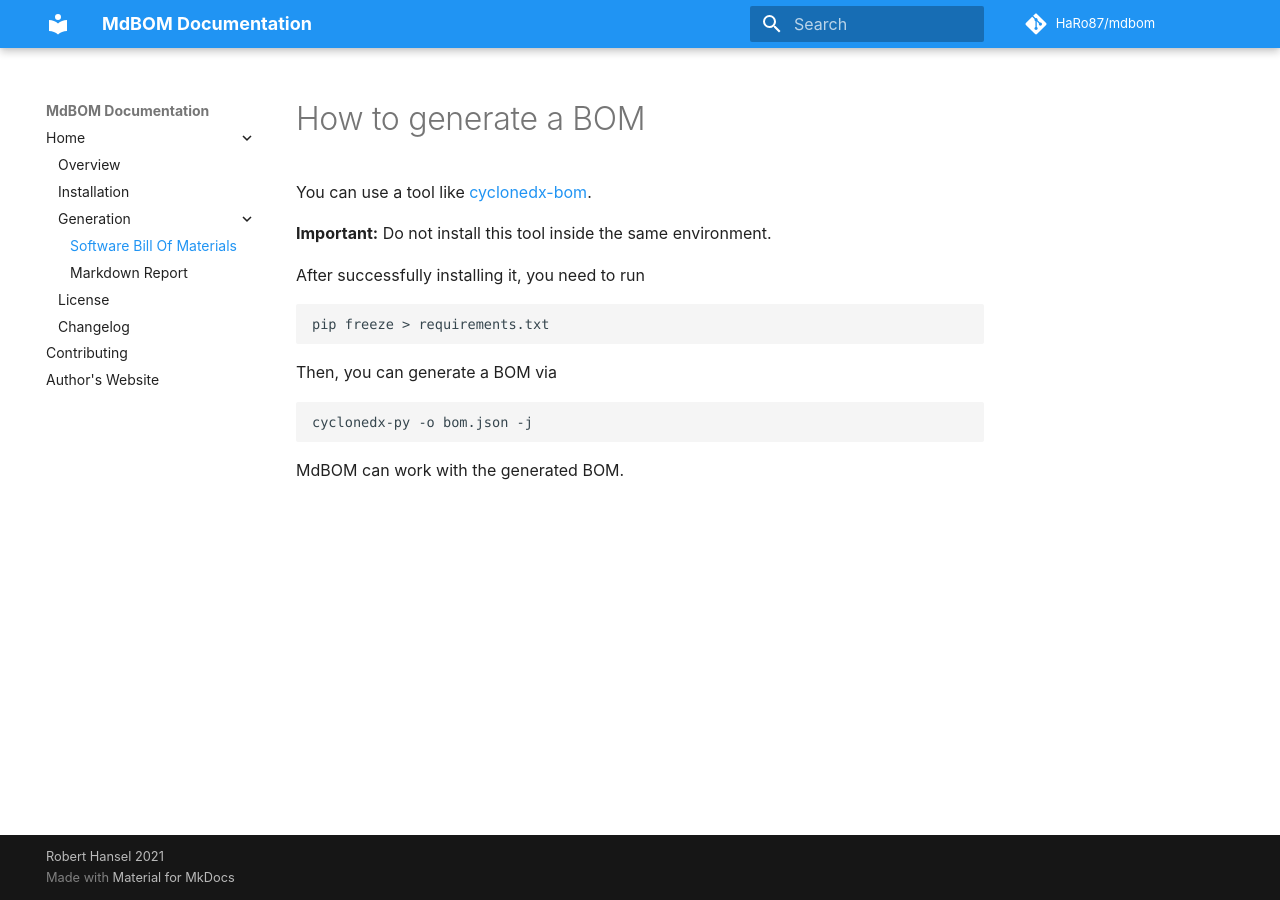
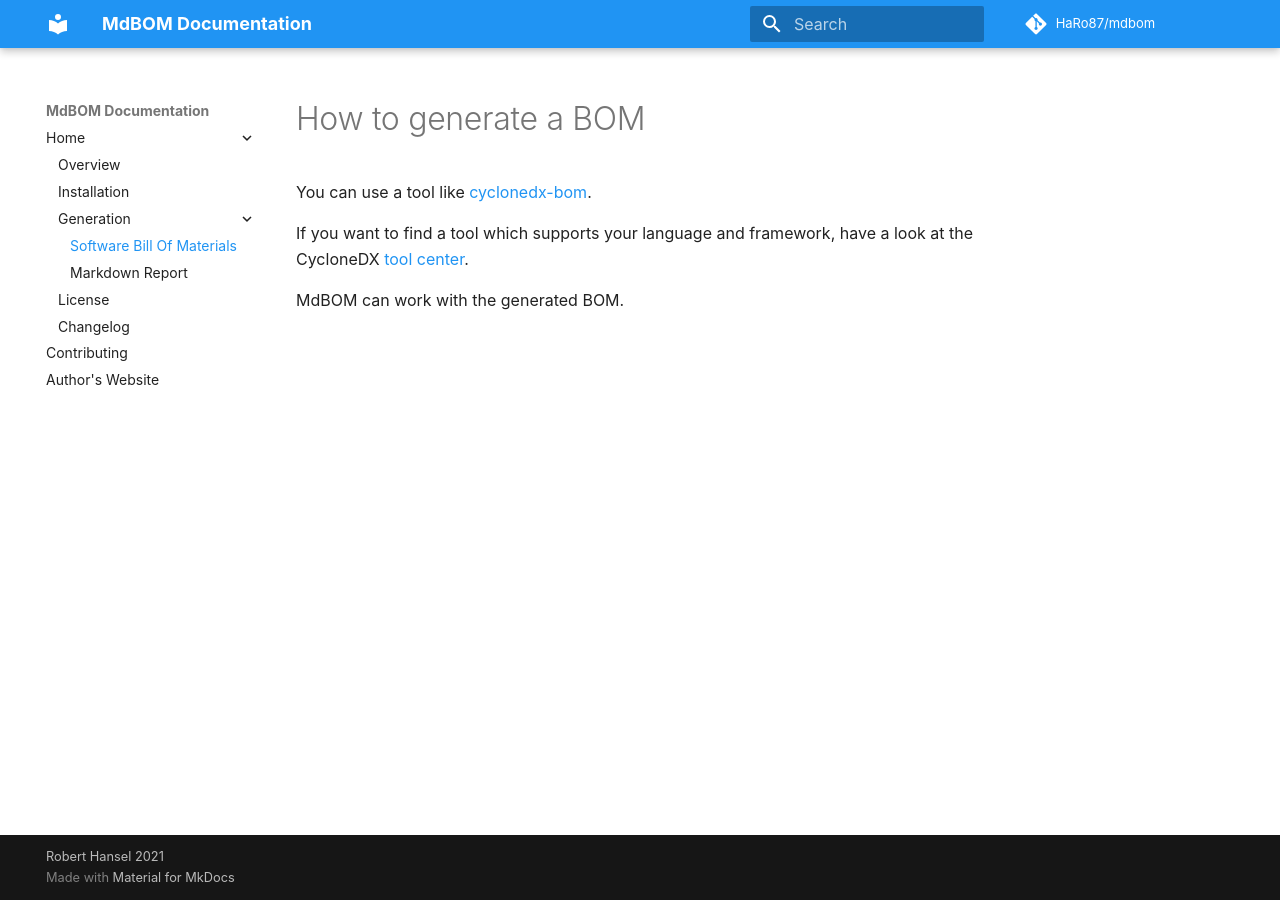
Before and after one commit to HaRo87/mdbom, an MkDocs documentation site: the page built from docs/bom.md, in a window 1280 px wide. Built offline with MkDocs 1.6.1 and Material for MkDocs 9.7.7, drawn with Linux system fonts in a browser that asks for light colours; comment, search, counter and statistics services are not loaded; the version menu is left out.

Commit message:
updating docs

````diff
--- a/docs/bom.md
+++ b/docs/bom.md
@@ -2,18 +2,7 @@
 
 You can use a tool like [cyclonedx-bom](https://pypi.org/project/cyclonedx-bom/).
 
-**Important:** Do not install this tool inside the same environment.
-
-After successfully installing it, you need to run
-
-```bash
-pip freeze > requirements.txt
-```
-
-Then, you can generate a BOM via
-
-```bash
-cyclonedx-py -o bom.json -j
-```
+If you want to find a tool which supports your language and framework,
+have a look at the CycloneDX [tool center](https://cyclonedx.org/tool-center/).
 
 MdBOM can work with the generated BOM.
````
Also changed, not shown: README.md (+4 -5 lines), docs/install.md (+1 -1 lines).
